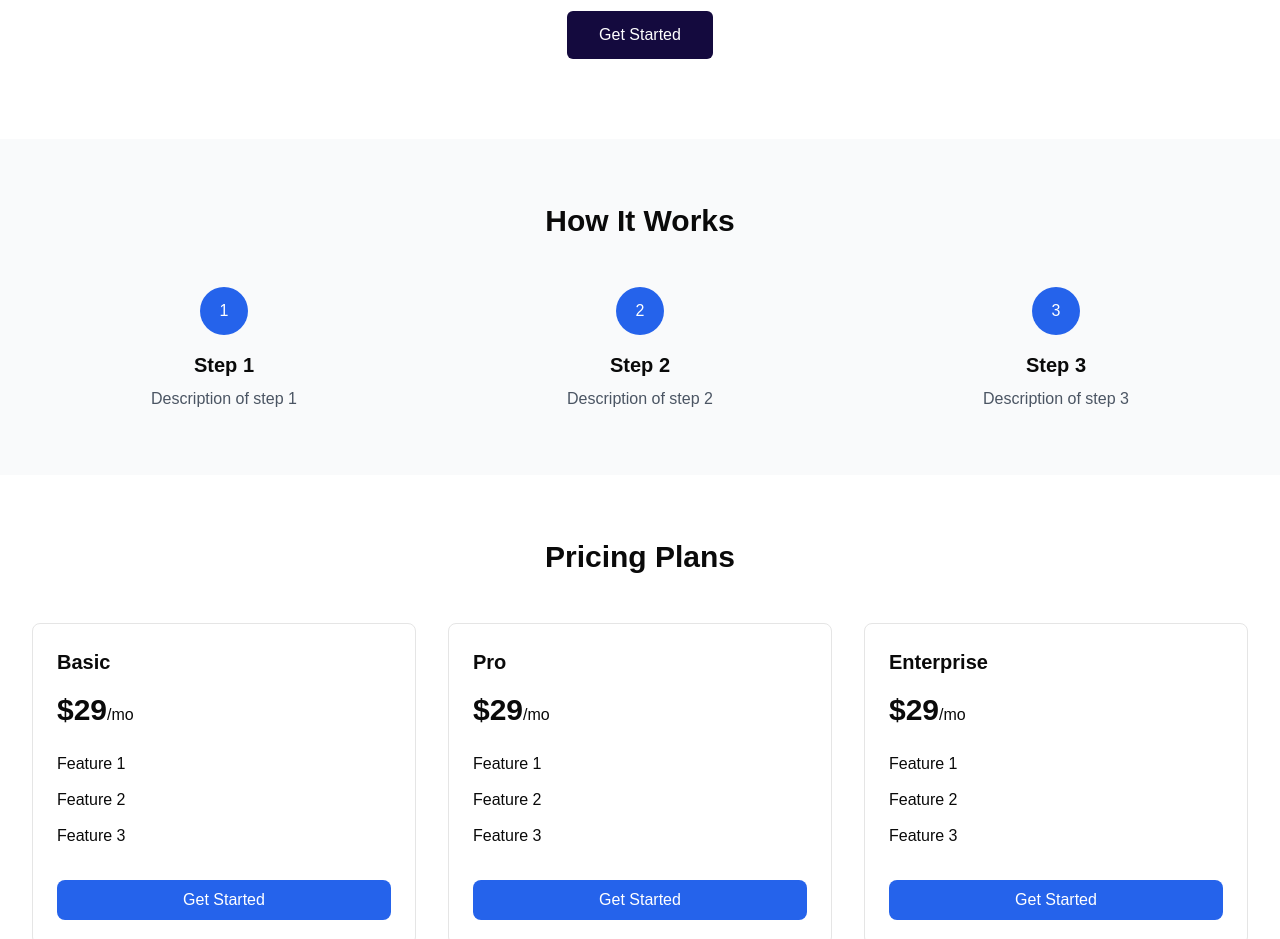
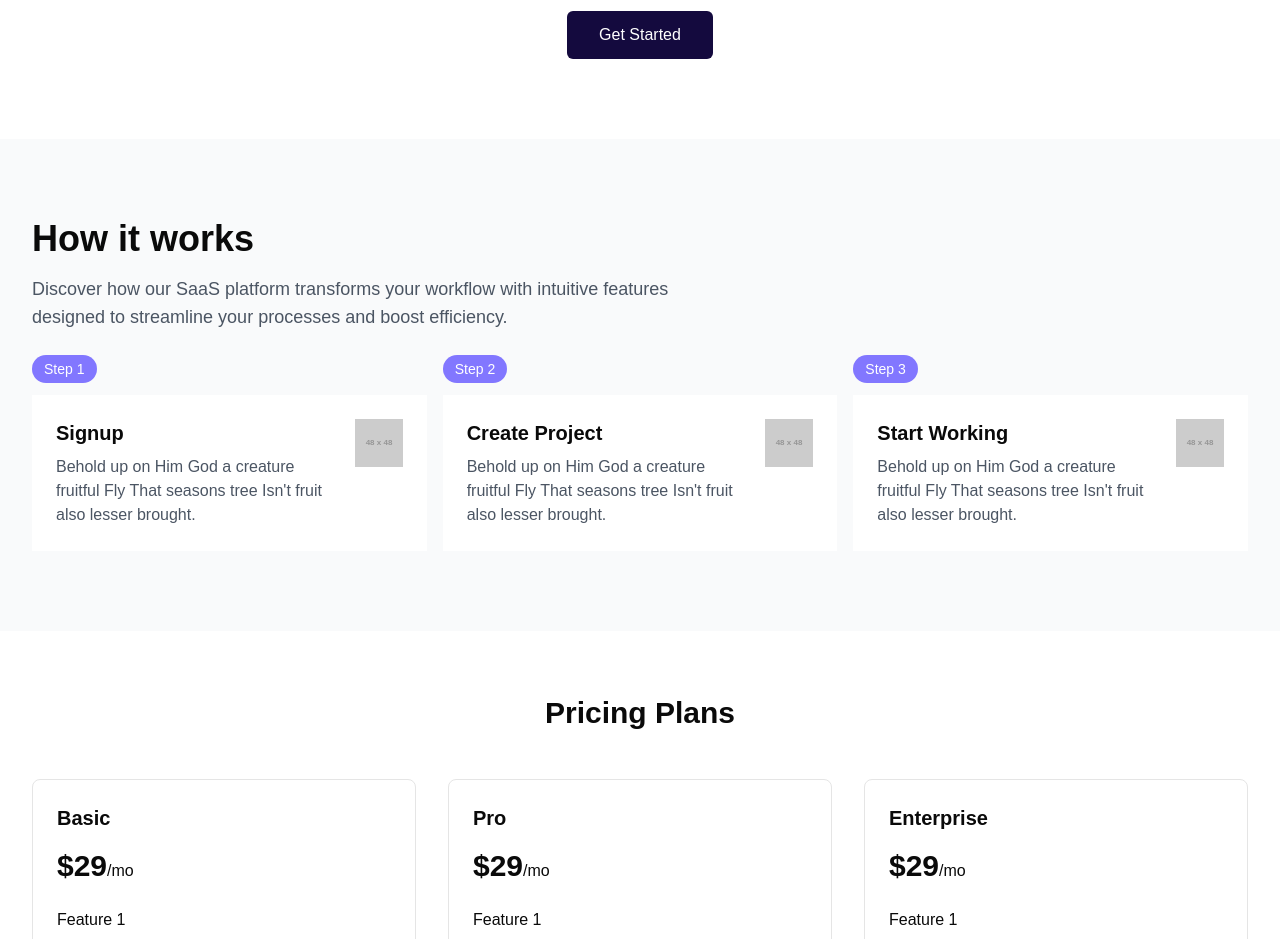
Before and after one commit to UniFolios/SaaSLand, a Next.js app: page / in a window 1280 px wide. Shown: the part 3020-3959 px from the top of the page. Built offline with nearby package versions, Linux system fonts and the light colour scheme.

Commit message:
how-it-works structure with css

```diff
--- a/components/howItWorks/HowItWorks.tsx
+++ b/components/howItWorks/HowItWorks.tsx
@@ -6,19 +6,46 @@ import { BaseComponentProps } from '../types'
 interface HowItWorksProps extends BaseComponentProps {}
 
 const HowItWorks: React.FC<HowItWorksProps> = () => {
+  const steps: StepType[] = [
+    {
+      number: 1,
+      title: "Signup",
+      description: "Behold up on Him God a creature fruitful Fly That seasons tree Isn't fruit also lesser brought.",
+      icon: "https://placehold.co/48x48"
+    },
+    {
+      number: 2,
+      title: "Create Project",
+      description: "Behold up on Him God a creature fruitful Fly That seasons tree Isn't fruit also lesser brought.",
+      icon: "https://placehold.co/48x48"
+    },
+    {
+      number: 3,
+      title: "Start Working",
+      description: "Behold up on Him God a creature fruitful Fly That seasons tree Isn't fruit also lesser brought.",
+      icon: "https://placehold.co/48x48"
+    }
+  ];
+
   return (
-    <section className="py-16 bg-gray-50">
+    <section className="py-20 bg-gray-50">
       <div className="max-w-7xl mx-auto px-4 sm:px-6 lg:px-8">
-        <h2 className="text-3xl font-bold text-center mb-12">How It Works</h2>
-        <div className="grid md:grid-cols-3 gap-8">
-          {[1, 2, 3].map((step) => (
-            <div key={step} className="text-center">
-              <div className="w-12 h-12 bg-blue-600 rounded-full text-white flex items-center justify-center mx-auto mb-4">
-                {step}
-              </div>
-              <h3 className="text-xl font-semibold mb-2">Step {step}</h3>
-              <p className="text-gray-600">Description of step {step}</p>
-            </div>
+        <div className="max-w-2xl">
+          <h2 className="text-3xl sm:text-4xl font-bold mb-4">
+            How it works
+          </h2>
+          <p className="text-gray-600 text-lg">
+            Discover how our SaaS platform transforms your workflow with intuitive features designed to streamline your processes and boost efficiency.
+          </p>
+        </div>
+
+        <div className="mt-16 space-y-12 md:space-y-0 flex flex-col md:flex-row md:justify-between gap-4">
+          {steps.map((step, index) => (
+            <Step
+              key={step.number}
+              {...step}
+              className="w-full"
+            />
           ))}
         </div>
       </div>
--- a/components/howItWorks/Step.tsx
+++ b/components/howItWorks/Step.tsx
@@ -1,14 +1,32 @@
 import React from 'react'
 import { Step as StepType } from './types'
 
-const Step = ({ number, title, description }: StepType) => {
+interface StepProps extends StepType {
+  className?: string;
+}
+
+const Step = ({ number, title, description, icon, className = '' }: StepProps) => {
   return (
-    <div className="text-center">
-      <div className="w-12 h-12 bg-primary text-white rounded-full flex items-center justify-center text-xl font-bold mx-auto mb-4">
-        {number}
+    <div className={`relative max-w-2xl ${className}`}>
+      {/* Step number badge */}
+      <div className="absolute -top-10 bg-[#8277ff] rounded-full text-white px-3 py-1 text-sm font-medium">
+        Step {number}
       </div>
-      <h3 className="text-xl font-semibold mb-2">{title}</h3>
-      <p className="text-gray-600">{description}</p>
+
+      {/* Main card */}
+      <div className="bg-white p-6 flex justify-between items-start">
+        <div className="flex-1 pr-8">
+          <h3 className="text-xl font-semibold mb-2">{title}</h3>
+          <p className="text-gray-600">{description}</p>
+        </div>
+        <img
+          src={icon}
+          alt={`${title} icon`}
+          width={48}
+          height={48}
+          className="flex-shrink-0"
+        />
+      </div>
     </div>
   )
 }
--- a/components/howItWorks/types.ts
+++ b/components/howItWorks/types.ts
@@ -2,4 +2,5 @@ export interface Step {
   number: number;
   title: string;
   description: string;
+  icon: string;
 }
```
